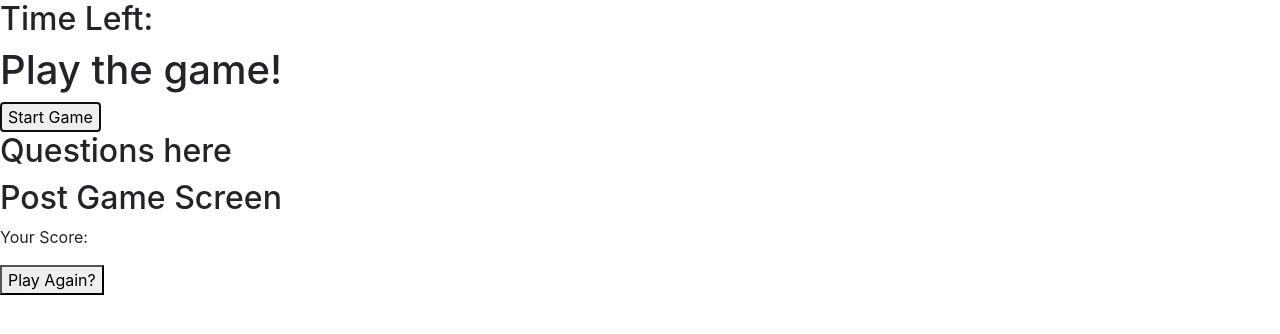
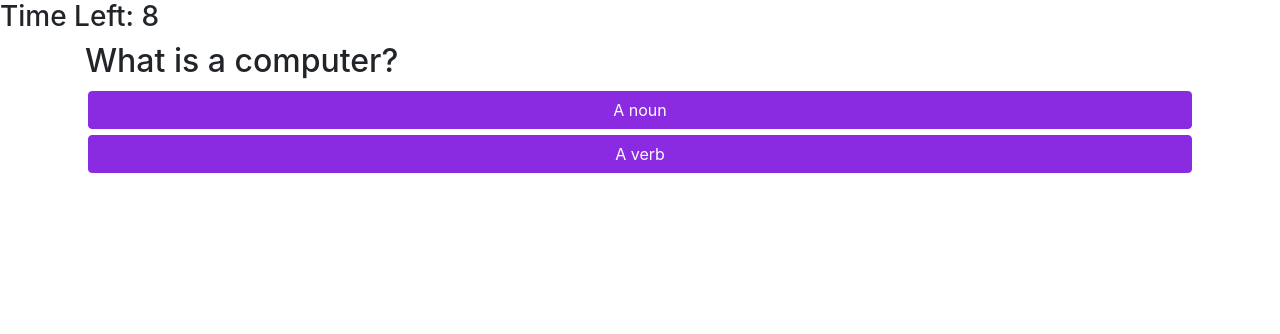
Before and after one commit to chenallee/coding-quiz, a plain HTML site: page index.html in a window 1280 px wide. Both pictures are taken after a click on the button "Start Game". Drawn offline with nearby package versions, Linux system fonts and the light colour scheme.

Commit message:
adding basic quiz functionality

```diff
--- a/assets/questions.js
+++ b/assets/questions.js
@@ -8,5 +8,8 @@ var questions = [
     question: "JavaScript is awesome.",
     choices: ["True", "False"],
     answer: "True"
-  }
+  }/*,
+  {
+
+  }*/
 ]
--- a/assets/script.js
+++ b/assets/script.js
@@ -1,71 +1,151 @@
 /* ----- create variables to refrence all DOM elements: ------------------------------------------------------------------- */
 //start game button
+var startGameBtnEl = document.querySelector("#start-game-btn");
 //start-screen element
+var startScreenEl = document.querySelector("#start-screen");
 
 //quiz-content (event delegation)
+var quizScreenEl = document.querySelector("#quiz-content");
+//
+//var questionTitleEl = document.querySelector("#question-title");
+//time-left
+var timeLeftEl = document.querySelector("#time-left");
 
 //post-game-screen
+var postGameScreenEl = document.querySelector("#post-game-screen");
 //user-score
+var userScoreEl = document.querySelector("#user-score");
 //play-again-btn
+var playAgainBtnEl = document.querySelector("#play-again-btn");
 
 /* ----- create variables for game logic: ---------------------------------------------------------------------------------- */
 //timerIntervalId - set timer to variable so we can stop it
+var timerIntervalId;
 //score
+var score;
 //secondsLeft
+var secondsLeft;
 
 /* ~~~~~~~~~~~~~~~~~~~~~~~~~~~~~~~~~~~~~~~~~~~~~~~~~~~~~~~~~~~~~~~~~~~~~~~~~~~~~~~~~~~~~~~~~~~~~~~~~~~~~~~~~~~~~~~~~~~~~~~~~ */
 // ----- create function to start game: ---------------------------------------------------------------------------------------
+function startGameHandler(event) {
+  event.preventDefault();
   // set secondsLeft variable to starting time (300 seconds = 5 minutes)
+  secondsLeft = 10;
   // write secondsLeft to the page
+  timeLeftEl.textContent = secondsLeft;
 
   // reset score to 0
+  score = 0;
   // write score to the page (optional?)***
 
   // hide start-screen element && post-game-screen
+  startScreenEl.classList.add("hide");
+  postGameScreenEl.classList.add("hide");
   // show quiz-content element
+  quizScreenEl.classList.remove("hide");
 
   displayQuestion(0);         // display first question
 
   // set TimerIntervalId to setInterval function that decrements secondsLeft every second
   timerIntervalId = setInterval(function () {
+
     secondsLeft--;
+    timeLeftEl.textContent = secondsLeft;
     if (secondsLeft <= 0) {
       stopGame();
     }
   }, 1000);
+}
 
 // ----- create function to display a question and possible choices: ----------------------------------------------------------
 function displayQuestion(questionIndex) {
+  //event.preventDefault();
   if (!questions[questionIndex]) {          //checkif questionIndex in questions array doesnt exist
-    return stopGame();            //stop game
+    stopGame();            //stop game
+  } else {
+console.log(questions[questionIndex]);
+  quizScreenEl.textContent = "";
+
+  //get questions[questionIndex]
+  var currentQuestion = questions[questionIndex];
+  //print questions to the page
+  //quizScreenEl.textContent = '';
+
+  var questionToWrite = document.createElement("h2");
+  questionToWrite.textContent = currentQuestion.question;
+  //console.log(currentQuestion.choices.length);
+  //use data attribute to know which index the question is
+  quizScreenEl.setAttribute("data-index", questionIndex);
+  quizScreenEl.appendChild(questionToWrite);
+  //loop through choices and print out choices to the page (make them buttons)
+  for (var i = 0; i < currentQuestion.choices.length; i++) {
+    //var pageBreak = document.createElement("br");
+    //questionToWrite.appendChild(pageBreak);
+    //var answerDiv = document.createElement("div");
+    var answerButton = document.createElement("button");
+    answerButton.textContent = currentQuestion.choices[i];
+
+    answerButton.classList.add("btn");
+    answerButton.classList.add("btn-primary");
+    quizScreenEl.appendChild(answerButton);
   }
-  //get questions[questionIndex]
-  //print questions to the page
-  //use data attribute to know which index the question is
-  //loop through choices and print out choices to the page (make them buttons)
-
+}
 }
 // ----- create function to handle users answering: ---------------------------------------------------------------------------
+function userAnswerHandler(event) {
+  event.preventDefault();
   //use event delegation to make sure button was clicked
+  var elementClicked = event.target;
+  if (elementClicked.matches("button") == true) {
     //read data attribbute of what questions we answered (index)
+    //console.log("clicked");
+    var questionAnswered = elementClicked.parentElement.getAttribute("data-index");
+    //console.log(questionAnswered);
     //check to see if choice picked is same as questions correct answer
+    if (elementClicked.textContent == questions[questionAnswered].answer) {
+      score++;
+    } else {
+      console.log("wrong!");
+    }
     //if yes, increase score++
     //if no, subtract time from secondsLeft
 
     //get index of next question (this question's index + 1)
+    var nextQuestionIndex = parseInt(questionAnswered) +1;
+    //console.log(questionAnswered);
+   // console.log(nextQuestionIndex);
     //run displayQuestion(nextQuestionIndex)
+    //if(questions[nextQuestionIndex]){
+      displayQuestion(nextQuestionIndex);
+   // } else {
+   //   stopGame();
+  //  }*/
+  }
+}
 
 // ----- create a function to stop the game: ----------------------------------------------------------------------------------
+function stopGame(event) {
+
+  clearInterval(timerIntervalId);
   //clearInterval() to stop the time
   //hide quiz-content element
+  quizScreenEl.classList.add("hide");
   //show post-game-screen
+  postGameScreenEl.classList.remove("hide");
   //print out user score
+  userScoreEl.textContent = score;
 
+}
 /* add event listeners ----------------------------------------------------------------------------------------------------- */
+
+
 //start game button
+startGameBtnEl.addEventListener("click", startGameHandler);
 //quiz content (for answring a question) --> use event delegation
+quizScreenEl.addEventListener("click", userAnswerHandler);
   //play again button
-
+playAgainBtnEl.addEventListener("click", startGameHandler);
 
 
 /* ***** BONUS : **************************************************************************************************************
--- a/assets/style.css
+++ b/assets/style.css
@@ -1,3 +1,14 @@
+button{
+  background-color: blueviolet!important;
+  margin: 3px;
+  border: 1px blueviolet solid!important;
+  border-radius: 5px;
+}
+
+button:hover{
+  opacity: 75%;
+}
+
 .hide {
-  display: none;
+  display: none!important;
 }
--- a/index.html
+++ b/index.html
@@ -9,22 +9,26 @@
   <link rel="stylesheet" href="https://stackpath.bootstrapcdn.com/bootstrap/4.4.1/css/bootstrap.min.css">
   <link rel="stylesheet" href="assets/style.css">
 </head>
+
+<body>
   <header class="">
-  <h2 id="">Time Left: <span id="time-left"></span></h2>
+    <h3 id="">Time Left: <span id="time-left"></span></h3>
   </header>
-<main class="">
+  <main class="container justify-content-center">
+
     <!-- start screen -->
-  <div id="start-screen">
+    <div id="start-screen" class="align-items-center">
       <h1 class="">Play the game!</h1>
-    <button id="start-game-btn">Start Game</button>
+      <button id="start-game-btn" class="btn btn-primary">Start Game</button>
     </div>
 
     <!-- quiz content -->
-  <div id="quiz-content">
-    <h2 class="">Questions here</h2>
+    <div id="quiz-content" class="d-flex flex-column hide">
+      <h2 class ="" id="question-title"></h2>
+
     </div>
     <!-- post-game info -->
-  <div id="post-game-screen">
+    <div id="post-game-screen" class="hide">
       <h2 class="">Post Game Screen</h2>
       <p>Your Score: <span id="user-score"></span></p>
       <button id="play-again-btn">Play Again?</button>
```
Lines whose indentation alone changed are shown as unchanged.
